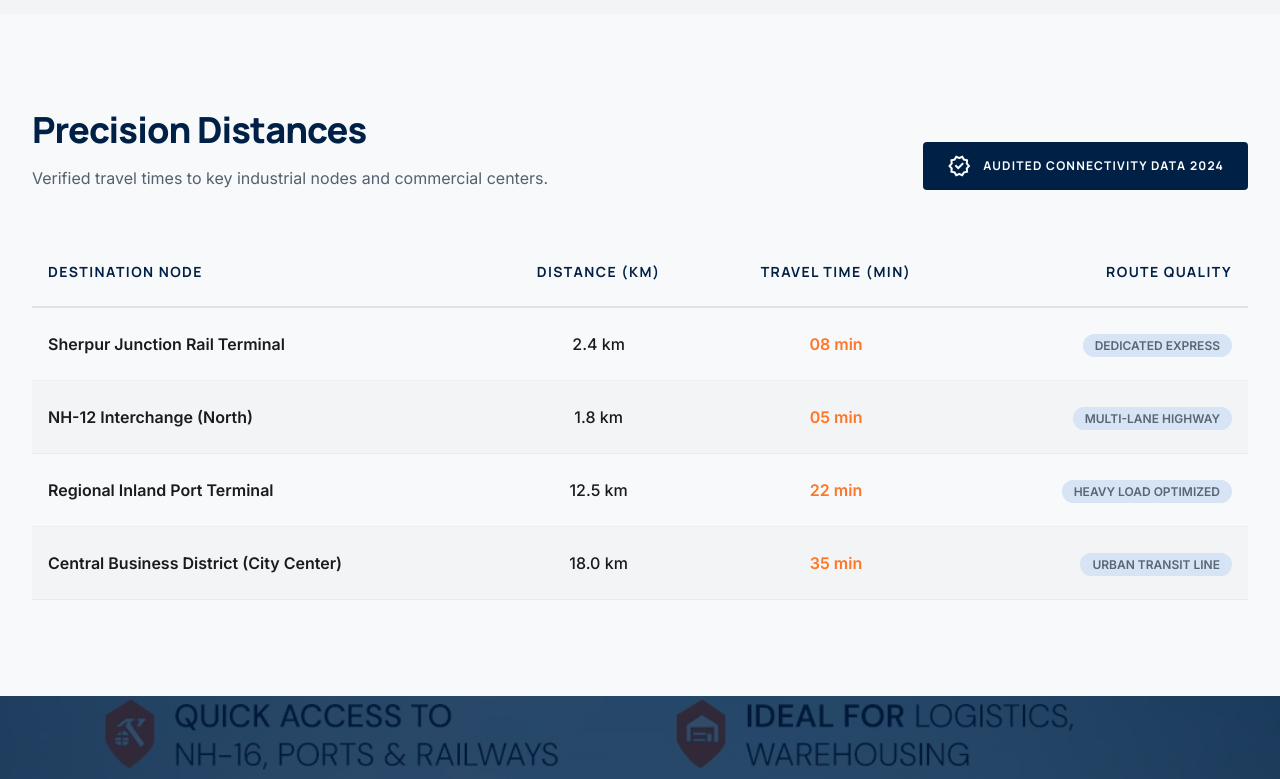
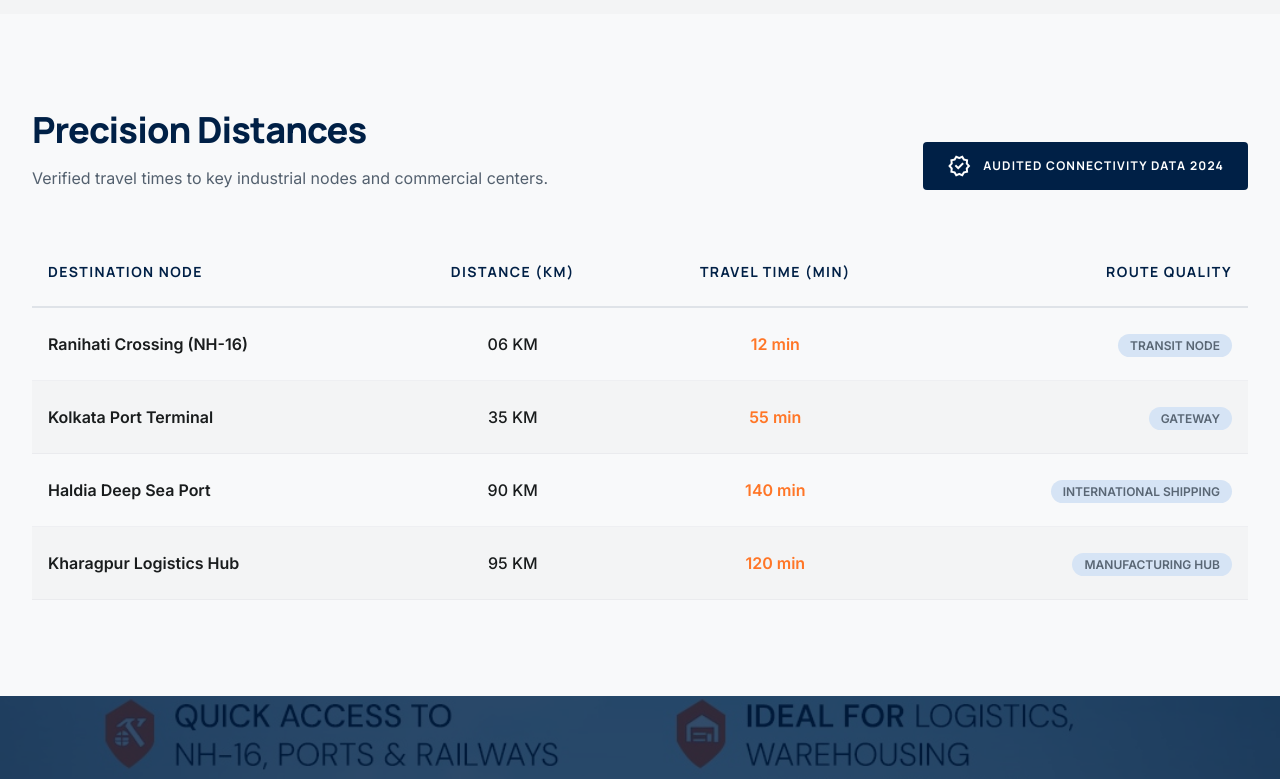
Before and after one commit to emddeveloper/sherpur_industrial_park, a React (Vite) app in the folder webapp/: page /location in a window 1280 px wide. Shown: the part 2046-2825 px from the top of the page. Built offline with nearby package versions, Linux system fonts and the light colour scheme.

Commit message:
5 commit

```diff
--- a/webapp/src/pages/About.jsx
+++ b/webapp/src/pages/About.jsx
@@ -15,7 +15,7 @@ export default function About() {
 <div className="lg:col-span-8">
 <span className="inline-block px-4 py-1 bg-on-tertiary-container text-white text-xs font-bold tracking-widest uppercase mb-6">Established Vision</span>
 <h1 className="text-white font-headline font-extrabold text-5xl md:text-7xl lg:text-8xl tracking-tighter leading-[0.9] mb-8">
-                        500 ACRES OF <br/>
+                        300 ACRES OF <br/>
 <span className="text-on-primary-container">ENGINEERED FUTURE.</span>
 </h1>
 </div>
@@ -68,7 +68,7 @@ export default function About() {
 <span className="material-symbols-outlined text-on-tertiary-container text-4xl mb-6 block group-hover:text-white transition-colors" data-icon="alt_route">alt_route</span>
 <h3 className="font-headline font-bold text-xl text-primary mb-4 group-hover:text-white">Roads</h3>
 <p className="text-secondary font-body text-sm leading-relaxed group-hover:text-on-primary-container">
-                            40m wide primary arterial roads and 25m internal lanes designed for heavy multi-axle freight movement and long-term durability.
+                            50ft wide primary main entrance and 45ft wide internal arterial roads designed for peak multi-axle freight movement.
                         </p>
 </div>
 
@@ -76,7 +76,7 @@ export default function About() {
 <span className="material-symbols-outlined text-on-tertiary-container text-4xl mb-6 block group-hover:text-white transition-colors" data-icon="bolt">bolt</span>
 <h3 className="font-headline font-bold text-xl text-primary mb-4 group-hover:text-white">Electricity</h3>
 <p className="text-secondary font-body text-sm leading-relaxed group-hover:text-on-primary-container">
-                            Dedicated 132/33KV substation with dual-source power feed to ensure uninterrupted manufacturing processes 24/7.
+                            Dedicated 33/11 KV internal substation grid with 24/7 power monitoring ensuring uninterrupted industrial cycles.
                         </p>
 </div>
 
--- a/webapp/src/pages/Home.jsx
+++ b/webapp/src/pages/Home.jsx
@@ -6,26 +6,27 @@ export default function Home() {
         <main>
 
 
-<section className="relative min-h-[921px] flex items-center overflow-hidden">
+<section className="relative min-h-[260px] md:min-h-[921px] flex items-center overflow-hidden">
 <div className="absolute inset-0 z-0">
-<img className="w-full h-full object-cover" data-alt="expansive cinematic aerial view of a massive modern industrial park with high-tech logistics warehouses and solar panel roofs under golden sunlight" src="/hero1.png" />
-<div className="absolute inset-0 bg-gradient-to-r from-primary via-primary/60 to-transparent"></div>
+  <img className="w-full h-full object-cover hidden md:block" data-alt="expansive cinematic aerial view of a massive modern industrial park with high-tech logistics warehouses and solar panel roofs under golden sunlight" src="/hero1.png" />
+  <img className="w-full h-full object-cover block md:hidden" data-alt="ground level shot of industrial infrastructure for mobile devices" src="/hero2.jpg" />
+  <div className="absolute inset-0 bg-gradient-to-r from-primary via-primary/60 to-transparent"></div>
 </div>
-<div className="container mx-auto px-8 relative z-10">
+<div className="container mx-auto px-8 relative z-10 py-12 md:py-0">
 <div className="max-w-3xl">
-<span className="inline-block px-3 py-1 bg-on-tertiary-container text-white font-headline text-xs font-extrabold tracking-[0.2em] uppercase mb-6 rounded">The Precision Hub</span>
-<h1 className="text-white font-headline text-5xl md:text-7xl font-extrabold leading-[1.1] mb-8 tracking-tighter">
+<span className="inline-block px-3 py-1 bg-on-tertiary-container text-white font-headline text-[10px] md:text-xs font-extrabold tracking-[0.2em] uppercase mb-4 md:mb-6 rounded">The Precision Hub</span>
+<h1 className="text-white font-headline text-3xl md:text-7xl font-extrabold leading-[1.1] mb-4 md:mb-8 tracking-tighter">
                         Build Your Industry in a Secure <span className="text-on-tertiary-container">500 Acre</span> Industrial Hub
                     </h1>
-<p className="text-on-primary-container text-lg md:text-xl font-medium mb-12 leading-relaxed max-w-xl">
+<p className="text-white text-xs md:text-xl font-medium mb-8 md:mb-12 leading-relaxed max-w-xl">
                         Engineered for growth. Strategic land parcels and world-class shed infrastructure designed for high-performance manufacturing and logistics.
                     </p>
-<div className="flex flex-wrap gap-4">
-<button className="bg-on-tertiary-container text-white px-8 py-4 rounded-lg font-headline font-extrabold text-sm uppercase tracking-widest hover:translate-y-[-2px] transition-all shadow-xl shadow-on-tertiary-container/20">Buy Land</button>
-<a href="/docs/Sherpur Industrial Park Brochure.pdf" download="Sherpur Industrial Park Brochure.pdf" className="bg-white/10 backdrop-blur-md border border-white/20 text-white px-8 py-4 rounded-lg font-headline font-extrabold text-sm uppercase tracking-widest hover:bg-white hover:text-primary transition-all flex items-center gap-2">Download Brochure <span className="material-symbols-outlined text-sm">download</span></a>
-<button className="text-white px-8 py-4 font-headline font-extrabold text-sm uppercase tracking-widest flex items-center gap-2 hover:gap-4 transition-all">
-                            Book Site Visit <span className="material-symbols-outlined">arrow_forward</span>
-</button>
+<div className="flex flex-wrap gap-2 md:gap-4">
+<button className="bg-on-tertiary-container text-white px-4 py-2 md:px-8 md:py-4 rounded-lg font-headline font-extrabold text-[10px] md:text-sm uppercase tracking-widest hover:translate-y-[-2px] transition-all shadow-xl shadow-on-tertiary-container/20">Buy Land</button>
+<a href="/docs/Sherpur Industrial Park Brochure.pdf" download="Sherpur Industrial Park Brochure.pdf" className="bg-white/10 backdrop-blur-md border border-white/20 text-white px-4 py-2 md:px-8 md:py-4 rounded-lg font-headline font-extrabold text-[10px] md:text-sm uppercase tracking-widest hover:bg-white hover:text-primary transition-all flex items-center gap-2">Download Brochure <span className="material-symbols-outlined text-[14px] md:text-sm">download</span></a>
+<a href="https://wa.me/919831177236?text=Hello%2C%20I%20am%20interested%20in%20booking%20a%20site%20visit%20at%20Sherpur%20Industrial%20Park." target="_blank" rel="noopener noreferrer" className="text-white px-4 py-2 md:px-8 md:py-4 font-headline font-extrabold text-[10px] md:text-sm uppercase tracking-widest flex items-center gap-2 hover:gap-4 transition-all">
+                            Book Site Visit <span className="material-symbols-outlined text-[14px] md:text-sm">arrow_forward</span>
+</a>
 </div>
 </div>
 </div>
@@ -37,8 +38,8 @@ export default function Home() {
 <div className="flex items-center gap-4">
 <span className="material-symbols-outlined text-primary text-2xl">architecture</span>
 <div>
-<h3 className="font-headline text-lg font-black text-primary leading-none">500 Acres</h3>
-<p className="text-secondary font-bold uppercase tracking-widest text-[8px] mt-1">Total Land Bank</p>
+<h3 className="font-headline text-lg font-black text-primary leading-none">300 Acres</h3>
+<p className="text-secondary font-bold uppercase tracking-widest text-[8px] mt-1">Established 2017</p>
 </div>
 </div>
 <div className="flex items-center gap-4">
@@ -66,7 +67,7 @@ export default function Home() {
 </div>
 </section>
 
-<section className="py-24 bg-surface-container-low blueprint-grid">
+<section className="py-10 md:py-24 bg-surface-container-low blueprint-grid">
 <div className="container mx-auto px-8">
 <div className="flex flex-col md:items-end mb-16 gap-4">
 <div className="text-left md:text-right">
@@ -194,6 +195,84 @@ export default function Home() {
 </div>
 </section>
 
+<section className="py-24 bg-surface relative overflow-hidden">
+<div className="container mx-auto px-8">
+<div className="max-w-4xl mb-20">
+<h4 className="text-on-tertiary-container font-headline text-xs font-bold tracking-[0.3em] uppercase mb-4">Prime Accessibility</h4>
+<h2 className="text-primary font-headline text-4xl md:text-6xl font-extrabold tracking-tighter mb-8 italic">Strategic Marketplace Connectivity</h2>
+<p className="text-secondary text-lg font-medium leading-relaxed">Located in Amta, SIP offers unrivaled access to the Eastern Dedicated Freight Corridor and National Highway 16.</p>
+</div>
+
+<div className="grid grid-cols-1 md:grid-cols-3 gap-12">
+<div className="space-y-8">
+<div className="pb-8 border-b border-outline-variant/30">
+<h5 className="font-headline font-black text-primary text-2xl mb-2 italic">Trade Ports</h5>
+<div className="space-y-4">
+<div className="flex justify-between items-center text-secondary">
+<span className="font-bold">Kolkata Port</span>
+<span className="text-primary font-black">35 KM</span>
+</div>
+<div className="flex justify-between items-center text-secondary">
+<span className="font-bold">Haldia Port</span>
+<span className="text-primary font-black">90 KM</span>
+</div>
+</div>
+</div>
+<div className="pb-8 border-b border-outline-variant/30">
+<h5 className="font-headline font-black text-primary text-2xl mb-2 italic">Logistics Hubs</h5>
+<div className="space-y-4">
+<div className="flex justify-between items-center text-secondary">
+<span className="font-bold">Dhulagarh Toll</span>
+<span className="text-primary font-black">16 KM</span>
+</div>
+<div className="flex justify-between items-center text-secondary">
+<span className="font-bold">Ranihati Crossing</span>
+<span className="text-primary font-black">06 KM</span>
+</div>
+</div>
+</div>
+</div>
+
+<div className="md:col-span-2 bg-surface-container-low rounded-3xl p-12 border border-outline-variant/10 relative group overflow-hidden">
+<img src="/featureImages21.jpg" className="absolute inset-0 w-full h-full object-cover opacity-10 group-hover:scale-105 transition-transform duration-700" alt="bg" />
+<div className="relative z-10">
+<h3 className="font-headline text-3xl font-black text-primary mb-8 italic">Plug-and-Play Infrastructure</h3>
+<div className="grid grid-cols-1 md:grid-cols-2 gap-8">
+<div className="flex gap-4">
+<span className="material-symbols-outlined text-on-tertiary-container">bolt</span>
+<div>
+<p className="font-bold text-primary uppercase text-xs mb-1">Grid Power</p>
+<p className="text-secondary text-sm">Dedicated 33/11 KV Internal Substation Grid.</p>
+</div>
+</div>
+<div className="flex gap-4">
+<span className="material-symbols-outlined text-on-tertiary-container">scale</span>
+<div>
+<p className="font-bold text-primary uppercase text-xs mb-1">Heavy Logistics</p>
+<p className="text-secondary text-sm">On-site 100 MT Weigh Bridge for cargo efficiency.</p>
+</div>
+</div>
+<div className="flex gap-4">
+<span className="material-symbols-outlined text-on-tertiary-container">add_road</span>
+<div>
+<p className="font-bold text-primary uppercase text-xs mb-1">Apex Roads</p>
+<p className="text-secondary text-sm">50ft wide main entrance with 45ft wide internal roads.</p>
+</div>
+</div>
+<div className="flex gap-4">
+<span className="material-symbols-outlined text-on-tertiary-container">verified</span>
+<div>
+<p className="font-bold text-primary uppercase text-xs mb-1">Compliance</p>
+<p className="text-secondary text-sm">Panchayat NOC, Trade License & HR support.</p>
+</div>
+</div>
+</div>
+</div>
+</div>
+</div>
+</div>
+</section>
+
 <section className="py-24 bg-surface-container-low">
 <div className="container mx-auto px-8">
 <div className="text-center mb-16">
--- a/webapp/src/pages/Location.jsx
+++ b/webapp/src/pages/Location.jsx
@@ -47,8 +47,8 @@ export default function Location() {
 <div className="flex gap-4 items-start p-4 bg-surface-container-low rounded-xl border-l-4 border-on-tertiary-container">
 <span className="material-symbols-outlined text-primary text-3xl">road</span>
 <div>
-<h4 className="font-headline font-bold text-primary uppercase text-sm tracking-wider">NH-12 Access</h4>
-<p className="text-secondary text-sm">Direct private interchange connecting to the National Highway-12 within 2km.</p>
+<h4 className="font-headline font-bold text-primary uppercase text-sm tracking-wider">NH-16 Access</h4>
+<p className="text-secondary text-sm">Direct private interchange connecting to the National Highway-16 at Ranihati within 6km.</p>
 </div>
 </div>
 <div className="flex gap-4 items-start p-4 bg-surface-container-low rounded-xl">
@@ -163,35 +163,35 @@ export default function Location() {
 </thead>
 <tbody className="font-body text-on-surface">
 <tr className="bg-surface hover:bg-surface-container-low transition-colors">
-<td className="py-6 px-4 border-b border-outline-variant/20 font-bold">Sherpur Junction Rail Terminal</td>
-<td className="py-6 px-4 border-b border-outline-variant/20 text-center font-medium">2.4 km</td>
-<td className="py-6 px-4 border-b border-outline-variant/20 text-center text-on-tertiary-container font-bold">08 min</td>
+<td className="py-6 px-4 border-b border-outline-variant/20 font-bold">Ranihati Crossing (NH-16)</td>
+<td className="py-6 px-4 border-b border-outline-variant/20 text-center font-medium">06 KM</td>
+<td className="py-6 px-4 border-b border-outline-variant/20 text-center text-on-tertiary-container font-bold">12 min</td>
 <td className="py-6 px-4 border-b border-outline-variant/20 text-right">
-<span className="bg-secondary-container text-on-secondary-container px-3 py-1 rounded-full text-xs font-bold uppercase">Dedicated Express</span>
+<span className="bg-secondary-container text-on-secondary-container px-3 py-1 rounded-full text-xs font-bold uppercase">Transit Node</span>
 </td>
 </tr>
 <tr className="bg-surface-container-low hover:bg-surface-container transition-colors">
-<td className="py-6 px-4 border-b border-outline-variant/20 font-bold">NH-12 Interchange (North)</td>
-<td className="py-6 px-4 border-b border-outline-variant/20 text-center font-medium">1.8 km</td>
-<td className="py-6 px-4 border-b border-outline-variant/20 text-center text-on-tertiary-container font-bold">05 min</td>
+<td className="py-6 px-4 border-b border-outline-variant/20 font-bold">Kolkata Port Terminal</td>
+<td className="py-6 px-4 border-b border-outline-variant/20 text-center font-medium">35 KM</td>
+<td className="py-6 px-4 border-b border-outline-variant/20 text-center text-on-tertiary-container font-bold">55 min</td>
 <td className="py-6 px-4 border-b border-outline-variant/20 text-right">
-<span className="bg-secondary-container text-on-secondary-container px-3 py-1 rounded-full text-xs font-bold uppercase">Multi-Lane Highway</span>
+<span className="bg-secondary-container text-on-secondary-container px-3 py-1 rounded-full text-xs font-bold uppercase">Gateway</span>
 </td>
 </tr>
 <tr className="bg-surface hover:bg-surface-container-low transition-colors">
-<td className="py-6 px-4 border-b border-outline-variant/20 font-bold">Regional Inland Port Terminal</td>
-<td className="py-6 px-4 border-b border-outline-variant/20 text-center font-medium">12.5 km</td>
-<td className="py-6 px-4 border-b border-outline-variant/20 text-center text-on-tertiary-container font-bold">22 min</td>
+<td className="py-6 px-4 border-b border-outline-variant/20 font-bold">Haldia Deep Sea Port</td>
+<td className="py-6 px-4 border-b border-outline-variant/20 text-center font-medium">90 KM</td>
+<td className="py-6 px-4 border-b border-outline-variant/20 text-center text-on-tertiary-container font-bold">140 min</td>
 <td className="py-6 px-4 border-b border-outline-variant/20 text-right">
-<span className="bg-secondary-container text-on-secondary-container px-3 py-1 rounded-full text-xs font-bold uppercase">Heavy Load Optimized</span>
+<span className="bg-secondary-container text-on-secondary-container px-3 py-1 rounded-full text-xs font-bold uppercase">International Shipping</span>
 </td>
 </tr>
 <tr className="bg-surface-container-low hover:bg-surface-container transition-colors">
-<td className="py-6 px-4 border-b border-outline-variant/20 font-bold">Central Business District (City Center)</td>
-<td className="py-6 px-4 border-b border-outline-variant/20 text-center font-medium">18.0 km</td>
-<td className="py-6 px-4 border-b border-outline-variant/20 text-center text-on-tertiary-container font-bold">35 min</td>
+<td className="py-6 px-4 border-b border-outline-variant/20 font-bold">Kharagpur Logistics Hub</td>
+<td className="py-6 px-4 border-b border-outline-variant/20 text-center font-medium">95 KM</td>
+<td className="py-6 px-4 border-b border-outline-variant/20 text-center text-on-tertiary-container font-bold">120 min</td>
 <td className="py-6 px-4 border-b border-outline-variant/20 text-right">
-<span className="bg-secondary-container text-on-secondary-container px-3 py-1 rounded-full text-xs font-bold uppercase">Urban Transit Line</span>
+<span className="bg-secondary-container text-on-secondary-container px-3 py-1 rounded-full text-xs font-bold uppercase">Manufacturing Hub</span>
 </td>
 </tr>
 </tbody>
--- a/webapp/src/pages/PropertyDetails.jsx
+++ b/webapp/src/pages/PropertyDetails.jsx
@@ -354,9 +354,9 @@ export default function PropertyDetails() {
                                     WhatsApp Chat
                                 </a>
                                 <div className="pt-4 border-t border-outline-variant/30">
-                                    <Link to="/contact" className="block w-full text-center bg-on-tertiary-container py-4 rounded text-xs font-black uppercase tracking-widest text-white shadow-lg shadow-on-tertiary-container/20 hover:translate-y-[-2px] transition-transform">
+                                    <a href="https://wa.me/919831177236?text=Hello%2C%20I%20am%20interested%20in%20booking%20a%20site%20visit%20at%20Sherpur%20Industrial%20Park." target="_blank" rel="noopener noreferrer" className="block w-full text-center bg-on-tertiary-container py-4 rounded text-xs font-black uppercase tracking-widest text-white shadow-lg shadow-on-tertiary-container/20 hover:translate-y-[-2px] transition-transform">
                                         Schedule Site Visit
-                                    </Link>
+                                    </a>
                                 </div>
                             </div>
                         </div>
--- a/webapp/src/pages/SuccessStories.jsx
+++ b/webapp/src/pages/SuccessStories.jsx
@@ -135,9 +135,9 @@ export default function SuccessStories() {
 <p className="text-on-primary-container text-xl leading-relaxed max-w-2xl font-medium">Join the growing ecosystem of industrial excellence. Flexible leasing options and world-class facilities are ready for your next phase of growth.</p>
 </div>
 <div className="flex flex-col sm:flex-row gap-6 w-full lg:w-auto">
-<button className="bg-on-tertiary-container text-white px-12 py-5 rounded-lg font-headline font-bold text-lg uppercase tracking-wide hover:shadow-2xl hover:-translate-y-1 transition-all duration-300">
-                                Book a Tour
-                            </button>
+<a href="https://wa.me/919831177236?text=Hello%2C%20I%20am%20interested%20in%20booking%20a%20site%20visit%20at%20Sherpur%20Industrial%20Park." target="_blank" rel="noopener noreferrer" className="bg-on-tertiary-container text-white px-12 py-5 rounded-lg font-headline font-bold text-lg uppercase tracking-wide hover:shadow-2xl hover:-translate-y-1 transition-all duration-300 text-center">
+                                 Book a Tour
+                             </a>
 <a href="/docs/Sherpur Industrial Park Brochure.pdf" download="Sherpur Industrial Park Brochure.pdf" className="border-2 border-white/20 text-white px-12 py-5 rounded-lg font-headline font-bold text-lg uppercase tracking-wide hover:bg-white/10 transition-all duration-300 inline-flex items-center gap-3">
                                 Download Brochure <span className="material-symbols-outlined">download</span>
                             </a>
```
